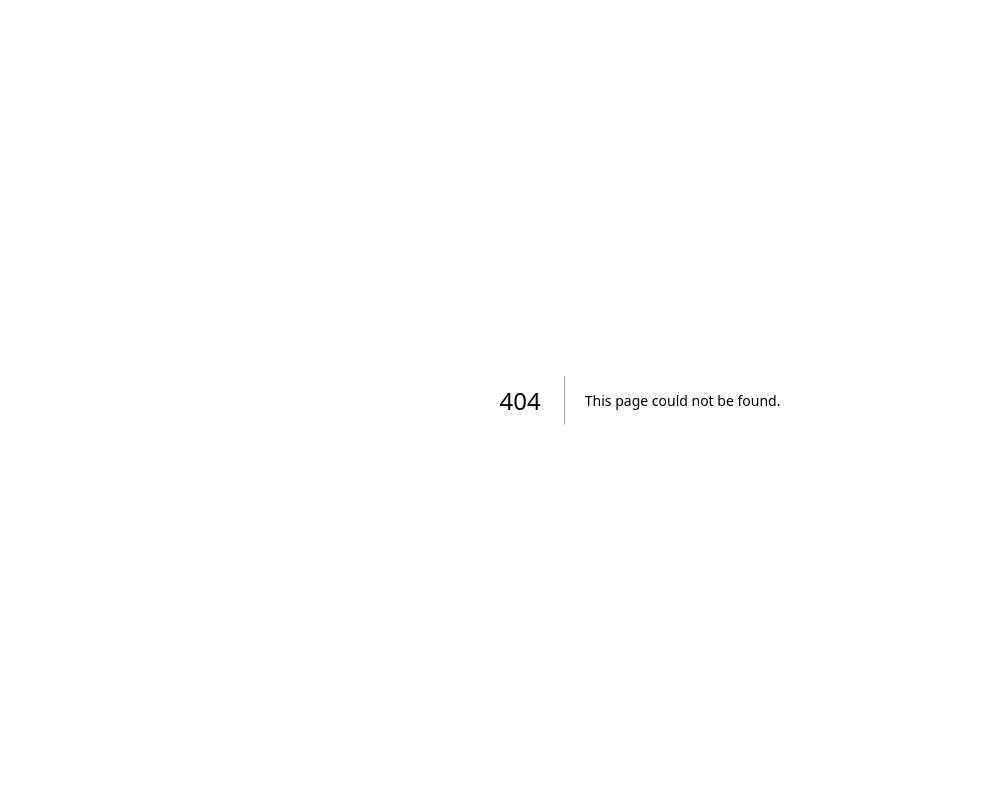
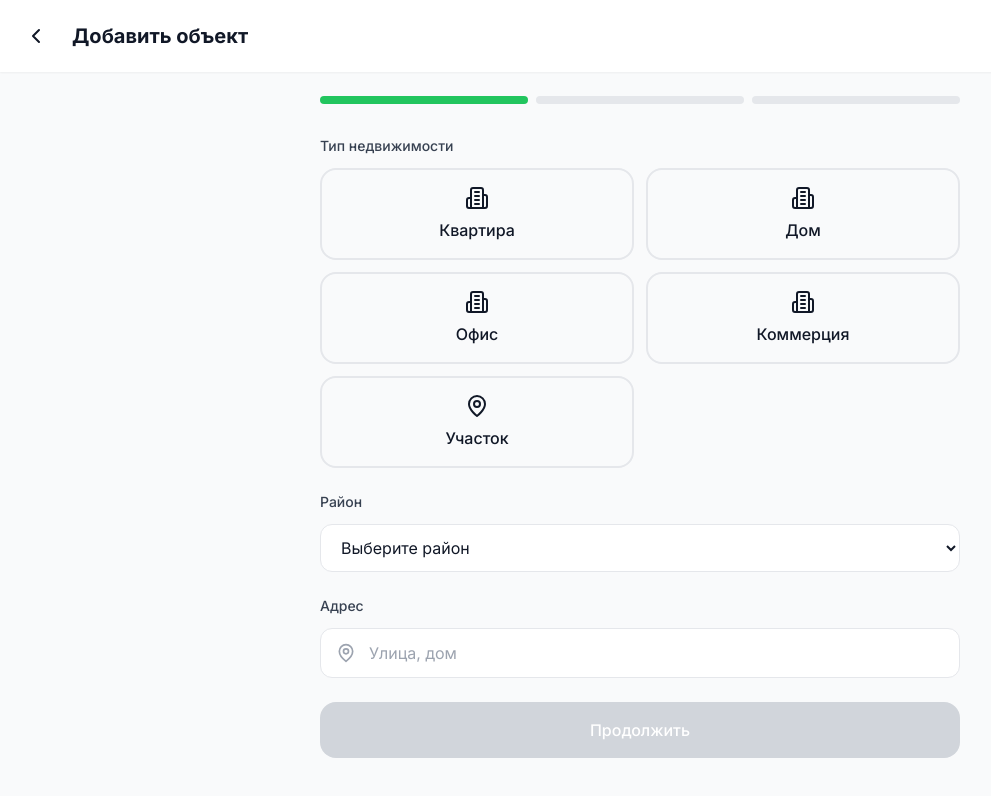
Before and after one commit to adzon812-ops/F, a Next.js app: page /add in a window 1280 px wide. Before the commit this address had no page. Shown: the top 796 px of the page, without its empty margins (0-991 px from the left). Built offline with nearby package versions, Linux system fonts and the light colour scheme.

Commit message:
Create page.tsx

```diff
--- /dev/null
+++ b/app/add/page.tsx
@@ -0,0 +1,215 @@
+'use client'
+
+import { useState } from 'react'
+import Link from 'next/link'
+import {
+  ChevronLeft,
+  Camera,
+  MapPin,
+  DollarSign,
+  Maximize,
+  BedDouble,
+  Building2,
+  Check
+} from 'lucide-react'
+
+const districts = ['Есиль', 'Алматинский', 'Сарыарка', 'Байконур', 'Нура']
+const types = [
+  { id: 'apartment', label: 'Квартира', icon: Building2 },
+  { id: 'house', label: 'Дом', icon: Building2 },
+  { id: 'office', label: 'Офис', icon: Building2 },
+  { id: 'commercial', label: 'Коммерция', icon: Building2 },
+  { id: 'land', label: 'Участок', icon: MapPin },
+]
+
+export default function AddObjectPage() {
+  const [step, setStep] = useState(1)
+  const [selectedType, setSelectedType] = useState('')
+  const [price, setPrice] = useState('')
+  const [formattedPrice, setFormattedPrice] = useState('')
+
+  const handlePriceChange = (e: React.ChangeEvent<HTMLInputElement>) => {
+    const raw = e.target.value.replace(/\D/g, '')
+    setPrice(raw)
+    setFormattedPrice(raw.replace(/\B(?=(\d{3})+(?!\d))/g, ' '))
+  }
+
+  return (
+    <div className="min-h-screen pb-24 bg-gray-50 dark:bg-gray-900">
+      {/* Шапка */}
+      <header className="bg-white dark:bg-gray-800 shadow-sm sticky top-0 z-10">
+        <div className="max-w-7xl mx-auto px-4 py-4">
+          <div className="flex items-center gap-4">
+            <Link href="/" className="p-2 hover:bg-gray-100 dark:hover:bg-gray-700 rounded-xl transition-colors">
+              <ChevronLeft className="w-6 h-6" />
+            </Link>
+            <h1 className="text-xl font-bold text-gray-900 dark:text-white">Добавить объект</h1>
+          </div>
+        </div>
+      </header>
+
+      <main className="max-w-2xl mx-auto px-4 py-6">
+        {/* Прогресс */}
+        <div className="flex gap-2 mb-8">
+          {[1, 2, 3].map(s => (
+            <div key={s} className={`flex-1 h-2 rounded-full ${s <= step ? 'bg-primary-500' : 'bg-gray-200 dark:bg-gray-700'}`} />
+          ))}
+        </div>
+
+        {step === 1 && (
+          <div className="space-y-6">
+            <div>
+              <label className="block text-sm font-medium text-gray-700 dark:text-gray-300 mb-3">
+                Тип недвижимости
+              </label>
+              <div className="grid grid-cols-2 gap-3">
+                {types.map(type => (
+                  <button
+                    key={type.id}
+                    onClick={() => setSelectedType(type.id)}
+                    className={`p-4 rounded-2xl border-2 text-center transition-all ${
+                      selectedType === type.id
+                        ? 'border-primary-500 bg-primary-50 dark:bg-primary-900/20 text-primary-700 dark:text-primary-400'
+                        : 'border-gray-200 dark:border-gray-700 hover:border-primary-300 dark:text-gray-300'
+                    }`}
+                  >
+                    <type.icon className="w-6 h-6 mx-auto mb-2" />
+                    <span className="font-medium">{type.label}</span>
+                  </button>
+                ))}
+              </div>
+            </div>
+
+            <div>
+              <label className="block text-sm font-medium text-gray-700 dark:text-gray-300 mb-3">
+                Район
+              </label>
+              <select className="input-field">
+                <option>Выберите район</option>
+                {districts.map(d => <option key={d}>{d}</option>)}
+              </select>
+            </div>
+
+            <div>
+              <label className="block text-sm font-medium text-gray-700 dark:text-gray-300 mb-3">
+                Адрес
+              </label>
+              <div className="relative">
+                <MapPin className="absolute left-4 top-1/2 -translate-y-1/2 w-5 h-5 text-gray-400" />
+                <input type="text" placeholder="Улица, дом" className="input-field pl-12" />
+              </div>
+            </div>
+
+            <button
+              onClick={() => setStep(2)}
+              disabled={!selectedType}
+              className="w-full py-4 bg-primary-500 hover:bg-primary-600 disabled:bg-gray-300 text-white rounded-2xl font-medium transition-colors"
+            >
+              Продолжить
+            </button>
+          </div>
+        )}
+
+        {step === 2 && (
+          <div className="space-y-6">
+            {/* Цена с разделителями! */}
+            <div>
+              <label className="block text-sm font-medium text-gray-700 dark:text-gray-300 mb-3">
+                Цена (₸)
+              </label>
+              <div className="relative">
+                <DollarSign className="absolute left-4 top-1/2 -translate-y-1/2 w-5 h-5 text-gray-400" />
+                <input
+                  type="text"
+                  value={formattedPrice}
+                  onChange={handlePriceChange}
+                  placeholder="0"
+                  className="input-field pl-12 text-lg font-medium"
+                />
+              </div>
+              {formattedPrice && (
+                <p className="mt-2 text-primary-600 font-bold text-lg">
+                  {formattedPrice} ₸
+                </p>
+              )}
+            </div>
+
+            <div className="grid grid-cols-2 gap-4">
+              <div>
+                <label className="block text-sm font-medium text-gray-700 dark:text-gray-300 mb-3">
+                  Площадь, м²
+                </label>
+                <div className="relative">
+                  <Maximize className="absolute left-4 top-1/2 -translate-y-1/2 w-5 h-5 text-gray-400" />
+                  <input type="number" className="input-field pl-12" />
+                </div>
+              </div>
+              <div>
+                <label className="block text-sm font-medium text-gray-700 dark:text-gray-300 mb-3">
+                  Комнат
+                </label>
+                <div className="relative">
+                  <BedDouble className="absolute left-4 top-1/2 -translate-y-1/2 w-5 h-5 text-gray-400" />
+                  <input type="number" className="input-field pl-12" />
+                </div>
+              </div>
+            </div>
+
+            <div className="flex gap-3">
+              <button
+                onClick={() => setStep(1)}
+                className="flex-1 py-4 border-2 border-gray-200 dark:border-gray-600 rounded-2xl font-medium hover:bg-gray-50 dark:hover:bg-gray-700 transition-colors"
+              >
+                Назад
+              </button>
+              <button
+                onClick={() => setStep(3)}
+                className="flex-1 py-4 bg-primary-500 hover:bg-primary-600 text-white rounded-2xl font-medium transition-colors"
+              >
+                Продолжить
+              </button>
+            </div>
+          </div>
+        )}
+
+        {step === 3 && (
+          <div className="space-y-6">
+            <div>
+              <label className="block text-sm font-medium text-gray-700 dark:text-gray-300 mb-3">
+                Фотографии
+              </label>
+              <button className="w-full aspect-video rounded-2xl border-2 border-dashed border-gray-300 dark:border-gray-600 flex flex-col items-center justify-center gap-3 hover:border-primary-500 hover:bg-primary-50 dark:hover:bg-primary-900/20 transition-colors">
+                <Camera className="w-10 h-10 text-gray-400" />
+                <span className="text-gray-500">Загрузить фото</span>
+              </button>
+            </div>
+
+            <div>
+              <label className="block text-sm font-medium text-gray-700 dark:text-gray-300 mb-3">
+                Описание
+              </label>
+              <textarea
+                rows={4}
+                placeholder="Опишите объект..."
+                className="input-field resize-none"
+              />
+            </div>
+
+            <div className="flex gap-3">
+              <button
+                onClick={() => setStep(2)}
+                className="flex-1 py-4 border-2 border-gray-200 dark:border-gray-600 rounded-2xl font-medium hover:bg-gray-50 dark:hover:bg-gray-700 transition-colors"
+              >
+                Назад
+              </button>
+              <button className="flex-1 py-4 bg-primary-500 hover:bg-primary-600 text-white rounded-2xl font-medium transition-colors flex items-center justify-center gap-2">
+                <Check className="w-5 h-5" />
+                Опубликовать
+              </button>
+            </div>
+          </div>
+        )}
+      </main>
+    </div>
+  )
+}
```
